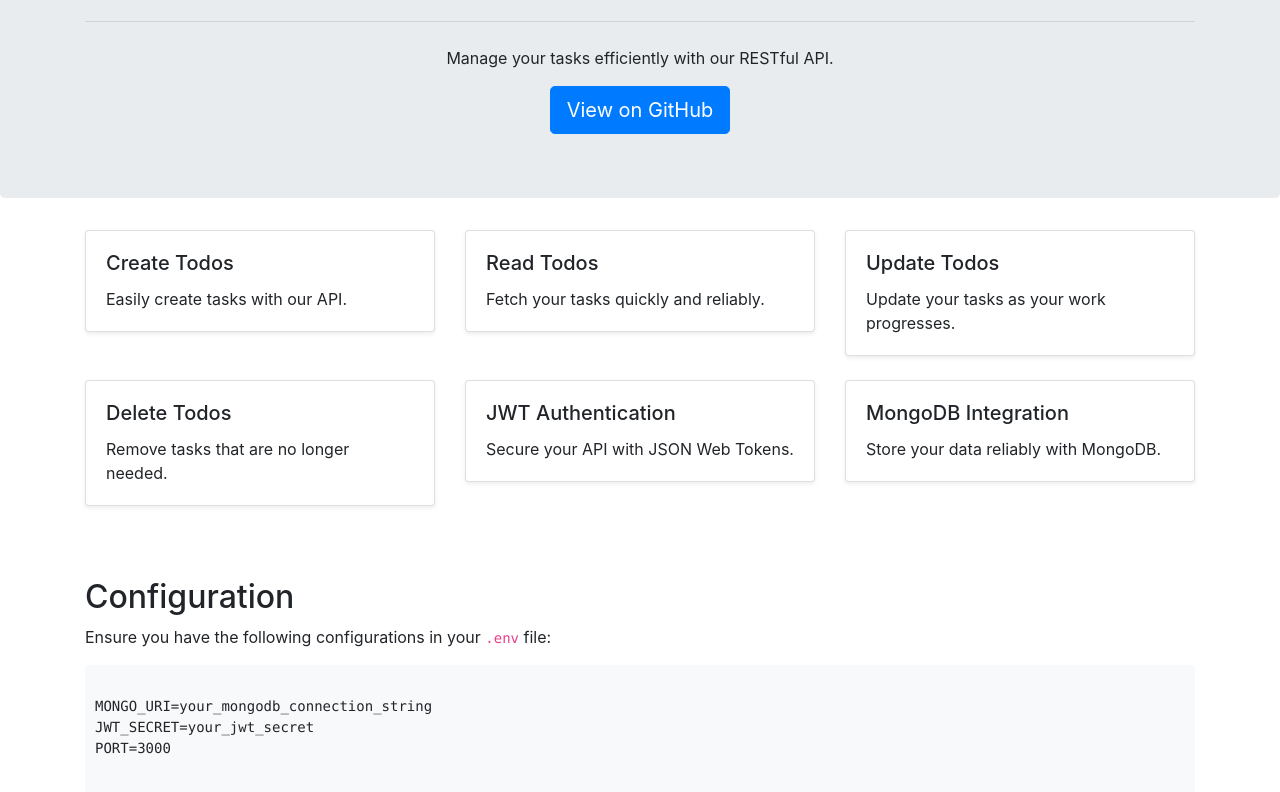
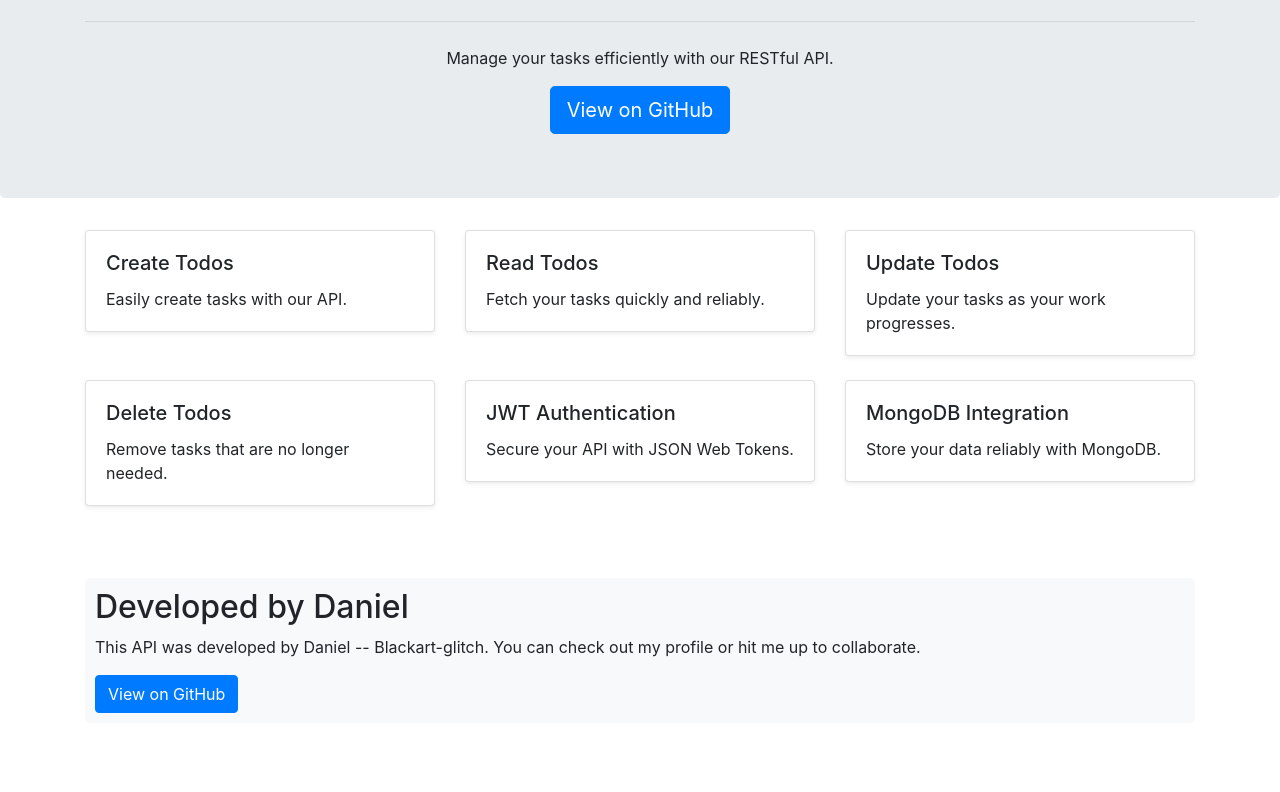
Before and after one commit to Blackart-glitch/taskapi, a website: page views/index.html in a window 1280 px wide. Shown: the part 172-964 px from the top of the page. After the commit the page ends 943 px from the top, so only its background shows below. Drawn offline with nearby package versions, Linux system fonts and the light colour scheme.

Commit message:
update web page

```diff
--- a/views/index.html
+++ b/views/index.html
@@ -5,6 +5,7 @@
     <meta charset="UTF-8">
     <meta name="viewport" content="width=device-width, initial-scale=1.0">
     <title>Todo API Welcome Page</title>
+    <link rel="icon" href="https://github.com/Blackart-glitch/taskapi">
     <link rel="stylesheet" href="https://stackpath.bootstrapcdn.com/bootstrap/4.5.2/css/bootstrap.min.css">
     <style>
         .highlight {
@@ -81,22 +82,17 @@
     </div>
 
     <div class="container my-5">
-        <h2>Configuration</h2>
-        <p>Ensure you have the following configurations in your <code>.env</code> file:</p>
+        <!-- Developed by me section -->
         <div class="highlight">
-            <pre>
-<code>
-MONGO_URI=your_mongodb_connection_string
-JWT_SECRET=your_jwt_secret
-PORT=3000
-</code>
-      </pre>
+            <h2>Developed by Daniel</h2>
+            <p>This API was developed by Daniel -- Blackart-glitch. You can check out my profile or hit me up to
+                collaborate.</p>
+            <a href="github.com/Blackart-glitch" class="btn btn-primary">View on GitHub</a>
         </div>
-    </div>
 
-    <script src="https://code.jquery.com/jquery-3.5.1.slim.min.js"></script>
-    <script src="https://cdn.jsdelivr.net/npm/@popperjs/core@2.5.4/dist/umd/popper.min.js"></script>
-    <script src="https://stackpath.bootstrapcdn.com/bootstrap/4.5.2/js/bootstrap.min.js"></script>
+        <script src="https://code.jquery.com/jquery-3.5.1.slim.min.js"></script>
+        <script src="https://cdn.jsdelivr.net/npm/@popperjs/core@2.5.4/dist/umd/popper.min.js"></script>
+        <script src="https://stackpath.bootstrapcdn.com/bootstrap/4.5.2/js/bootstrap.min.js"></script>
 </body>
 
 </html>
```
